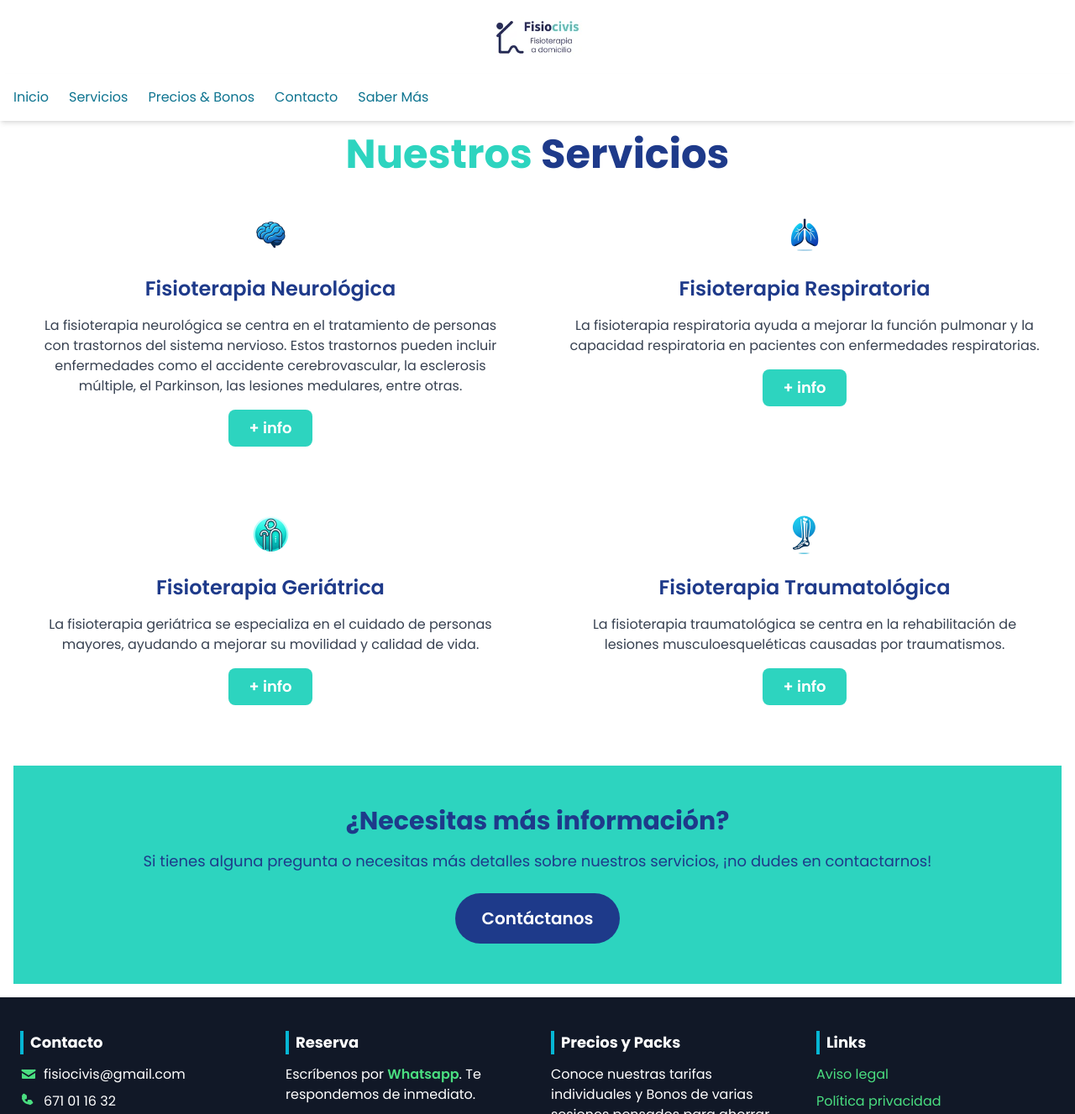
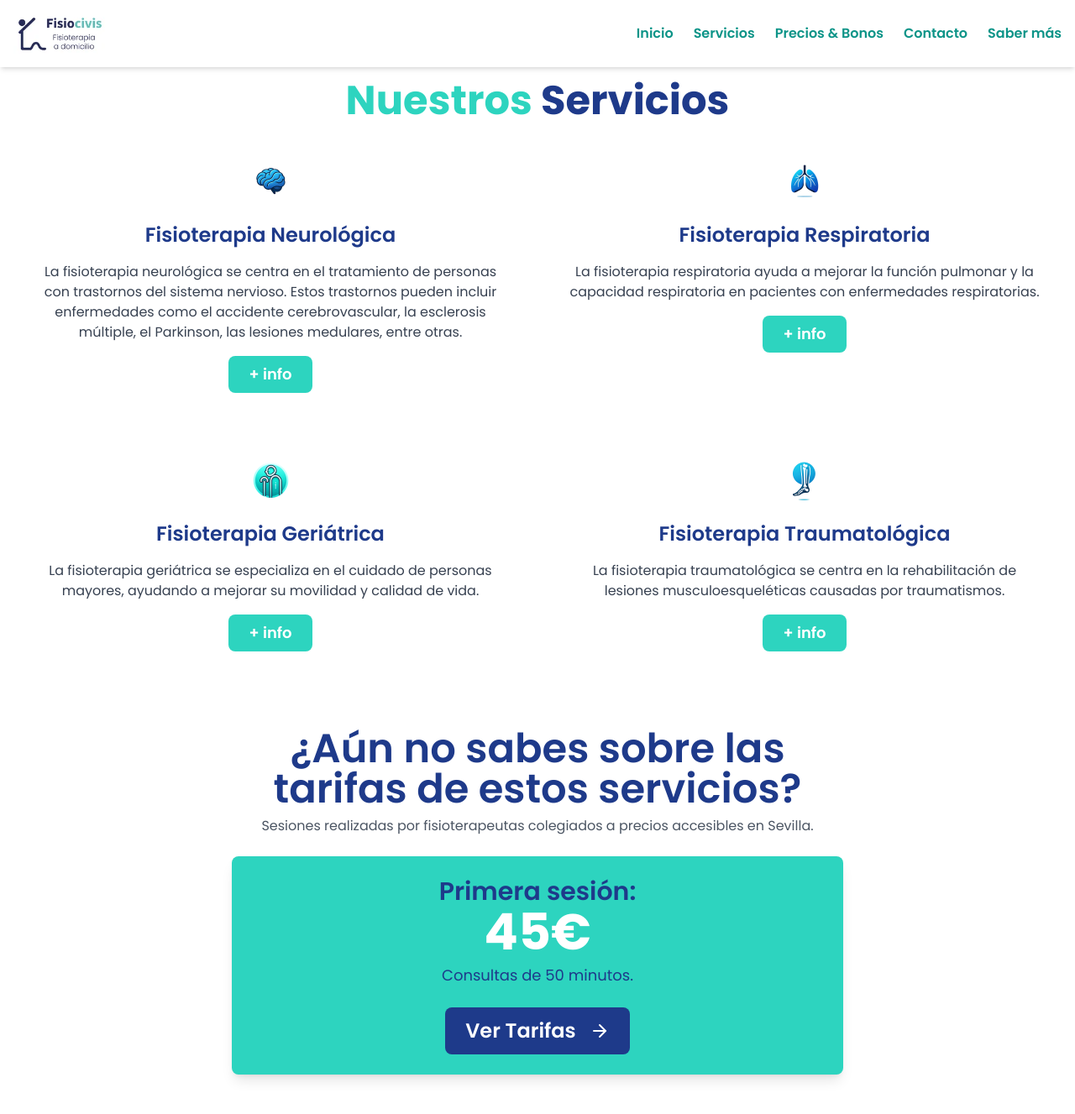
Before and after one commit to Pedrolacarcel98/FisioCivis, a plain HTML site: page servicios.html in a window 1280 px wide. Shown: the top 1327 px of the page at 84% size. Drawn offline with nearby package versions, Linux system fonts and the light colour scheme.

Commit message:
header optimizado

```diff
--- a/header.html
+++ b/header.html
@@ -1,23 +1,46 @@
-<header class="bg-white text-center p-5 shadow-md">
-    <a href="index.html">
-        <img src="images/Fisiocivis.png" alt="Logo" class="h-12 mx-auto">
+<!DOCTYPE html>
+<html lang="es">
+<head>
+  <meta charset="UTF-8">
+  <meta name="viewport" content="width=device-width, initial-scale=1.0">
+  <title>Menú Desplegable</title>
+  <script src="https://cdn.tailwindcss.com"></script>
+</head>
+<body class="bg-white">
+
+  <nav class="bg-white shadow-md p-4 flex items-center justify-between relative">
+    <!-- Logo -->
+    <a href="index.html" class="flex items-center">
+      <img src="images/Fisiocivis.png" alt="Fisiocivis Logo" class="h-12">
     </a>
-</header>
 
-<nav class="bg-white text-cyan-700 p-4 shadow-md">
-    <div class="container mx-auto flex justify-between items-center">
-        <!-- Botón del menú hamburguesa -->
-        <button id="menu-btn" class="md:hidden text-cyan-700 text-2xl">
-            ☰
-        </button>
+    <!-- Botón para dispositivos pequeños -->
+    <button id="menu-toggle" class="md:hidden text-teal-600 focus:outline-none">
+      <!-- Icono hamburguesa -->
+      <svg class="w-6 h-6" fill="none" stroke="currentColor" stroke-width="2" viewBox="0 0 24 24"
+           xmlns="http://www.w3.org/2000/svg">
+        <path stroke-linecap="round" stroke-linejoin="round" d="M4 6h16M4 12h16M4 18h16"></path>
+      </svg>
+    </button>
 
-        <!-- Menú principal -->
-        <div id="menu" class="hidden md:flex md:space-x-6 w-full md:w-auto flex-col md:flex-row text-center md:text-left">
-            <a href="index.html" class="block py-2 md:py-0 hover:text-cyan-500 transition duration-300">Inicio</a>
-            <a href="servicios.html" class="block py-2 md:py-0 hover:text-cyan-500 transition duration-300">Servicios</a>
-            <a href="precios.html" class="block py-2 md:py-0 hover:text-cyan-500 transition duration-300">Precios & Bonos</a>
-            <a href="contacto.html" class="block py-2 md:py-0 hover:text-cyan-500 transition duration-300">Contacto</a>
-            <a href="saber.html" class="block py-2 md:py-0 hover:text-cyan-500 transition duration-300">Saber Más</a>
-        </div>
-    </div>
-</nav>
+    <!-- Menú -->
+    <ul id="menu" class="hidden absolute top-full left-0 right-0 bg-white  mt-2 p-4 flex-col space-y-4 text-teal-600 font-semibold md:static md:flex md:flex-row md:space-y-0 md:space-x-6 md:mt-0 md:p-0">
+      <li><a href="index.html" class="hover:text-teal-600">Inicio</a></li>
+      <li class="relative group">
+        <a href="servicios.html" class="hover:text-teal-600">Servicios</a>
+        <ul class="hidden group-hover:block absolute bg-white shadow-lg p-2 space-y-2 text-sm">
+          <li><a href="#" class="block hover:text-teal-400">Fisioterapia neurológica</a></li>
+          <li><a href="#" class="block hover:text-teal-400">Fisioterapia respiratoria</a></li>
+          <li><a href="#" class="block hover:text-teal-400">Fisioterapia geriátrica</a></li>
+          <li><a href="#" class="block hover:text-teal-400">Fisioterapia traumatológica</a></li>
+        </ul>
+      </li>
+      <li><a href="precios.html" class="hover:text-teal-400">Precios & Bonos</a></li>
+      <li><a href="contacto.html" class="hover:text-teal-400">Contacto</a></li>
+      <li><a href="saber.html" class="hover:text-teal-400">Saber más</a></li>
+    </ul>
+  </nav>
+
+  <script src="header.js"></script>
+</body>
+</html>
--- a/js/include.js
+++ b/js/include.js
@@ -14,7 +14,7 @@ document.addEventListener('DOMContentLoaded', () => {
                     })
                     .then(() => {
                         // Attach event listener after content is loaded
-                        document.getElementById('menu-btn').addEventListener('click', () => {
+                        document.getElementById('menu-toggle').addEventListener('click', () => {
                             const menu = document.getElementById('menu');
                             menu.classList.toggle('hidden');
                         });
--- a/servicios.html
+++ b/servicios.html
@@ -79,13 +79,34 @@
             </div>
         </div>
 
-        <section class="text-white bg-teal-400 py-12 mt-12 text-center">
+        <section id="precios" class="max-w-3xl p-5 mx-auto mt-12 text-center">
+            <h2 class="text-5xl font-semibold text-blue-900">¿Aún no sabes sobre las tarifas de estos servicios?</h2>
+            <p class="mt-2 text-gray-600">Sesiones realizadas por fisioterapeutas colegiados a precios accesibles en Sevilla.</p>
+            <div class="mt-6 bg-teal-400 text-teal-400 p-6 rounded-lg shadow-lg">
+                <h3 class="text-3xl text-blue-900 font-semibold">Primera sesión: </h3>
+                <h3 class="text-white text-6xl font-extrabold">45€</h3>
+                <p class="mt-2 text-blue-900 text-lg">Consultas de 50 minutos.</p>
+                <div class="flex justify-center mt-6">
+                    <a href="precios.html" class="flex items-center text-center text-2xl font-semibold text-white bg-blue-900 py-3 px-6 rounded-lg hover:bg-white hover:text-blue-900 transition duration-300 transform hover:scale-110">
+                        <span class="mr-2">Ver Tarifas</span>
+                        <svg xmlns="http://www.w3.org/2000/svg" class="w-6 h-6 ml-2" viewBox="0 0 24 24" fill="none" stroke="currentColor" stroke-width="2" stroke-linecap="round" stroke-linejoin="round">
+                            <path d="M5 12h14"></path>
+                            <path d="M12 5l7 7-7 7"></path>
+                        </svg>
+                    </a>
+                </div>
+            </div>
+        </section>
+
+        <section class="text-white bg-teal-100 py-12 mt-12 text-center">
             <h2 class="text-3xl text-blue-900 font-bold mb-4">¿Necesitas más información?</h2>
             <p class="text-lg text-blue-900 mb-6">Si tienes alguna pregunta o necesitas más detalles sobre nuestros servicios, ¡no dudes en contactarnos!</p>
             <a href="contacto.html" class="inline-block bg-blue-900 text-white px-8 py-4 text-xl font-semibold rounded-full hover:bg-teal-400 transition duration-300 transform hover:scale-105">
                 Contáctanos
             </a>
         </section>
+
+
 
     </main>
 
```
Also changed, not shown: index.html (+1 -1 lines), js/header.js (+17 -22 lines).
